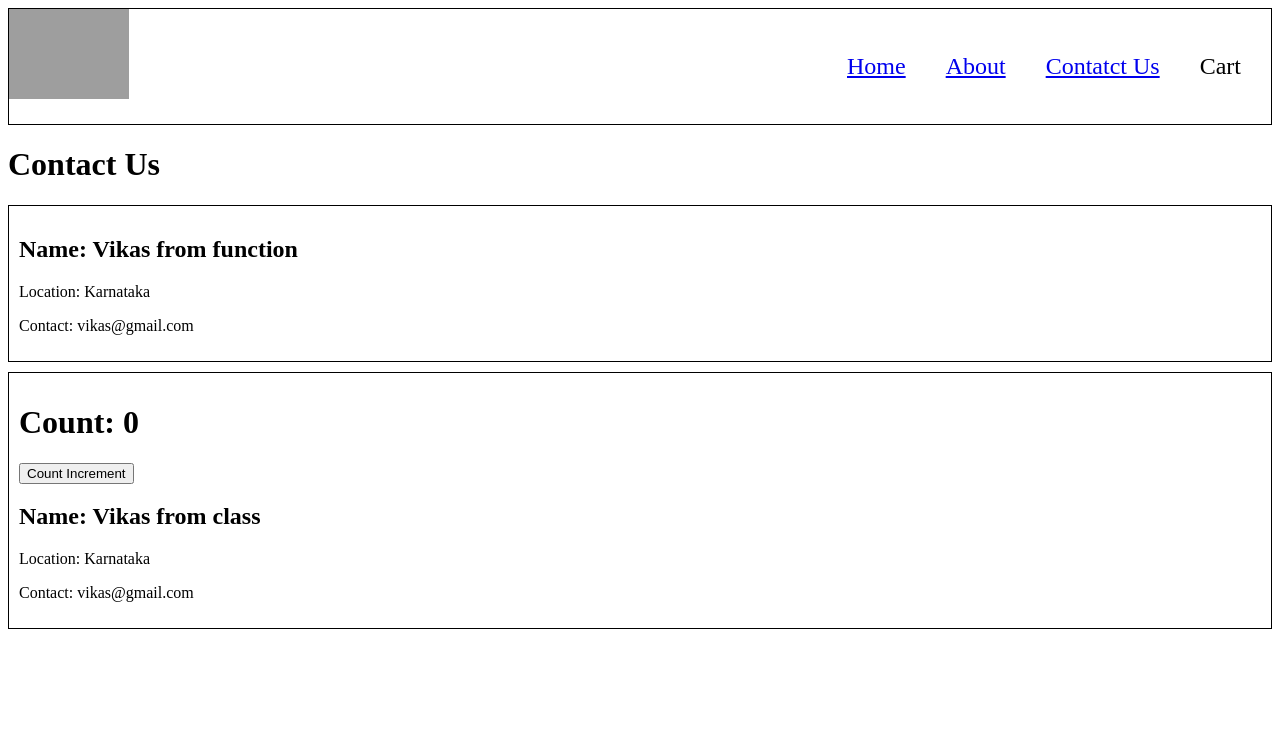
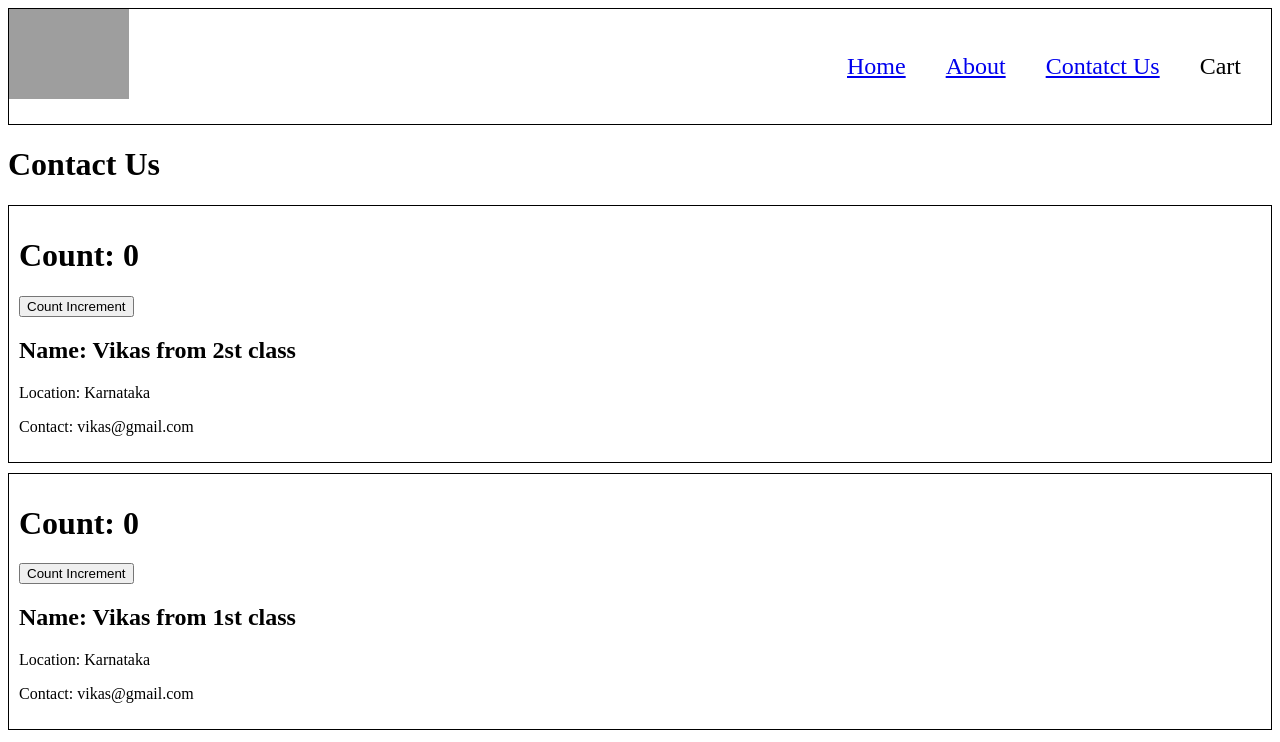
Before and after one commit to Vikasmyya/React-Tut, a React (Vite) app: page /contact in a window 1280 px wide. Shown: the top 742 px of the page. Built offline with nearby package versions, Linux system fonts and the light colour scheme; grey boxes are pictures that could not be loaded.

Commit message:
Added componentdidmount and life cycle of the react

```diff
--- a/src/Components/Contact.js
+++ b/src/Components/Contact.js
@@ -1,14 +1,27 @@
 import User from "./User";
 import UserClass from "./UserClass";
+import { Component } from "react";
 
-const Contact = () => {
-  return (
-    <div className="user-list">
-      <h1>Contact Us</h1>
-      <User name={"Vikas from function"} />
-      <UserClass name={"Vikas from class"} />
-    </div>
-  );
-};
+class Contact extends Component {
+  constructor(props) {
+    super(props);
+    console.log("Parent constructor");
+  }
+
+  componentDidMount() {
+    console.log("Parent Componentdidmount");
+  }
+
+  render() {
+    console.log("Parent render");
+    return (
+      <div className="user-list">
+        <h1>Contact Us</h1>
+        <UserClass name={"Vikas from 2st class"} />
+        <UserClass name={"Vikas from 1st class"} />
+      </div>
+    );
+  }
+}
 
 export default Contact;
--- a/src/Components/UserClass.js
+++ b/src/Components/UserClass.js
@@ -7,10 +7,19 @@ class UserClass extends React.Component {
     this.state = {
       count: 0,
     };
+
+    console.log(this.props.name + " Child constructor");
   }
+
+  componentDidMount() {
+    console.log(this.props.name + " child Componentdidmount");
+  }
+
   render() {
     const { name } = this.props;
     const { count } = this.state;
+
+    console.log(name + "child render");
 
     return (
       <div className="user">
@@ -24,7 +33,7 @@ class UserClass extends React.Component {
         >
           Count Increment
         </button>
-        <h2>Name: {this.props.name}</h2>
+        <h2>Name: {name}</h2>
         <p>Location: Karnataka</p>
         <p>Contact: vikas@gmail.com</p>
       </div>
```
